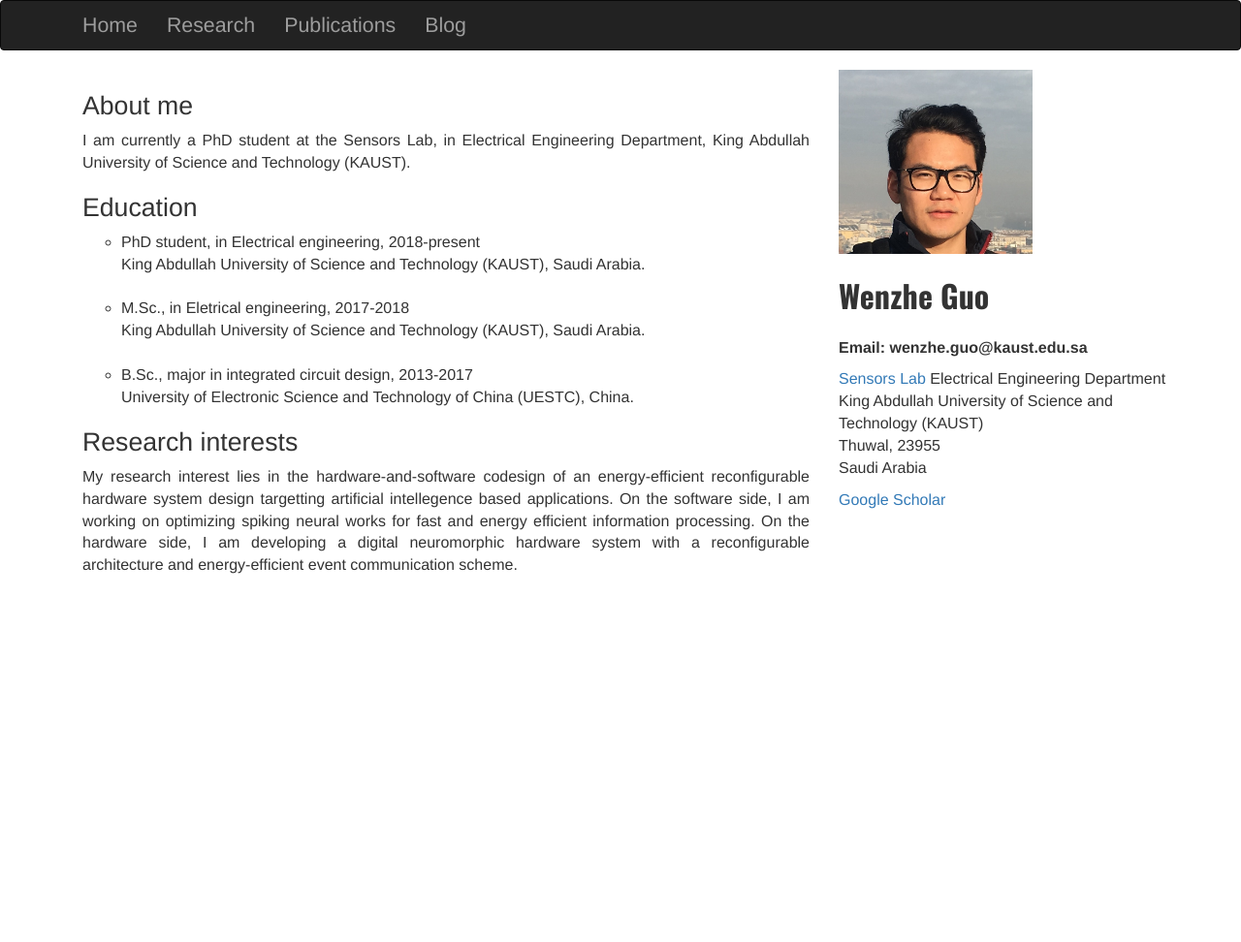
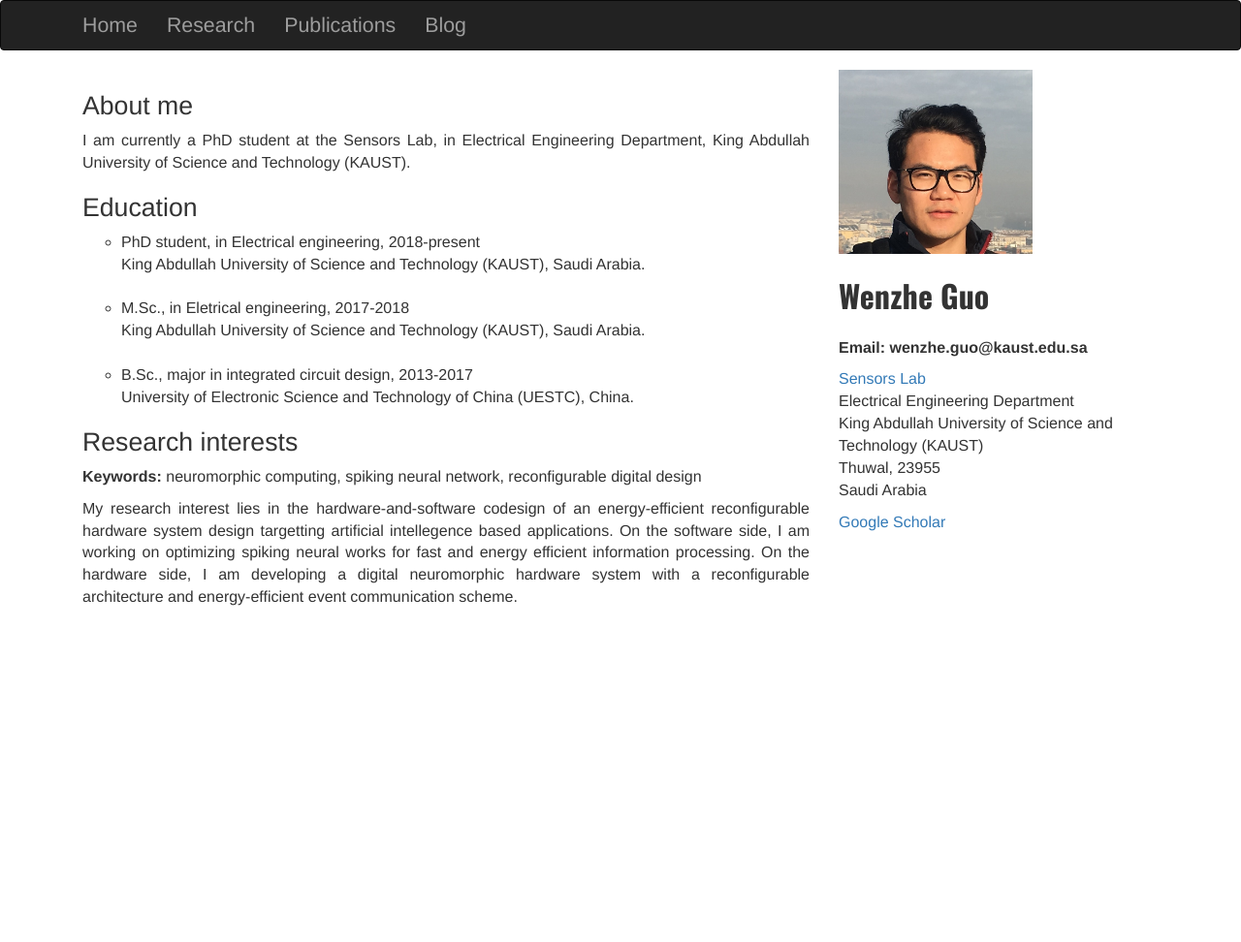
Before and after one commit to Wenzheguo/Wenzheguo.github.io, a Jekyll site: the page built from index.html, in a window 1280 px wide. Shown: the whole page at 97% size. Built offline with Jekyll 4.4.1, drawn with Linux system fonts in a browser that asks for light colours.

Commit message:
Update index.html

```diff
--- a/index.html
+++ b/index.html
@@ -33,6 +33,7 @@ title: Home
                 </ul>
 
                 <h1 style="font-size:20pt;"> Research interests </h1>
+                <p style="font-size:12pt;"><b>Keywords:</b> neuromorphic computing, spiking neural network, reconfigurable digital design</p>
                 <p style="font-size:12pt;">My research interest lies in the hardware-and-software codesign of an energy-efficient reconfigurable hardware system design targetting artificial intellegence based applications.
                 On the software side, I am working on optimizing spiking neural works for fast and energy efficient information processing.
                 On the hardware side, I am developing a digital neuromorphic hardware system with a reconfigurable architecture and energy-efficient event communication scheme.
@@ -46,7 +47,7 @@ title: Home
             <div style="font-family: 'Oswald', sans-serif; font-size: 32px;"><b>Wenzhe Guo</b></div><br>
             <p style="font-size:12pt;"><b>Email: wenzhe.guo@kaust.edu.sa</b><br>
             <p style="font-size:12pt;">
-                <a href="https://cemse.kaust.edu.sa/sensors">Sensors Lab</a>
+                <a href="https://cemse.kaust.edu.sa/sensors">Sensors Lab</a><br>
                 Electrical Engineering Department<br>
                 King Abdullah University of Science and Technology (KAUST)<br>
                 Thuwal, 23955<br>
```
